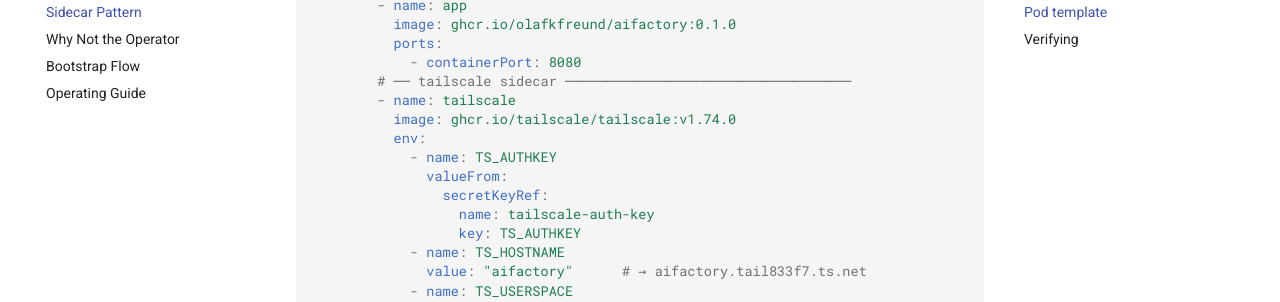
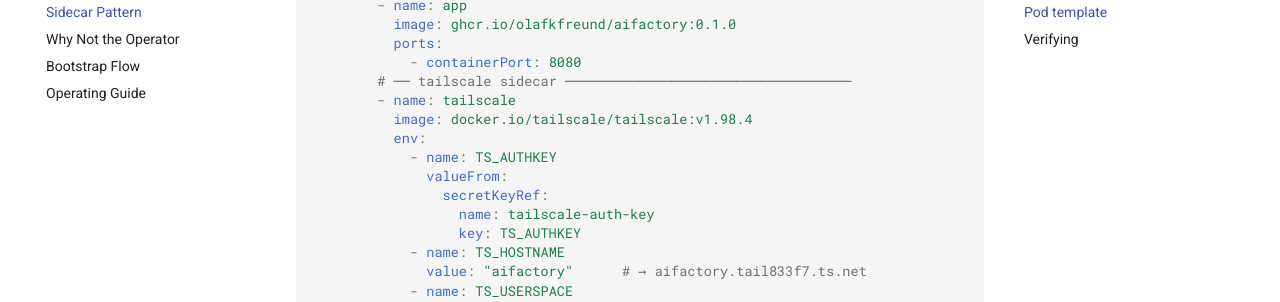
Before and after one commit to olafkfreund/factory-gitops, an MkDocs documentation site: the page built from docs/sidecar-pattern.md, in a window 1280 px wide and 900 px high, scrolled down 1180 px. Shown: the part 150-452 px from the top of the window. Built offline with MkDocs 1.6.1 and Material for MkDocs 9.7.7, drawn with Linux system fonts in a browser that asks for light colours; comment, search, counter and statistics services are not loaded.

Commit message:
fix(sidecar): pin docker.io/tailscale/tailscale:v1.98.4
ghcr.io/tailscale/tailscale:v1.74.0 doesn't exist — confirmed by
`docker pull` failing with NotFound during the first p510 deploy.

Tailscale's official image registry is docker.io/tailscale/tailscale.
v1.98.4 is the current stable tag (verified via
hub.docker.com/v2/repositories/tailscale/tailscale/tags).

Bumps both the bootstrap/argocd-sidecar-patch.yaml (what's actually
deployed on argocd-server) and the docs/sidecar-pattern.md template
(what users copy for their own services) so future Pods don't
inherit the broken pin.

```diff
--- a/docs/sidecar-pattern.md
+++ b/docs/sidecar-pattern.md
@@ -60,7 +60,7 @@ spec:
             - containerPort: 8080
         # ── tailscale sidecar ───────────────────────────────────
         - name: tailscale
-          image: ghcr.io/tailscale/tailscale:v1.74.0
+          image: docker.io/tailscale/tailscale:v1.98.4
           env:
             - name: TS_AUTHKEY
               valueFrom:
```
Also changed, not shown: 1 other file.
